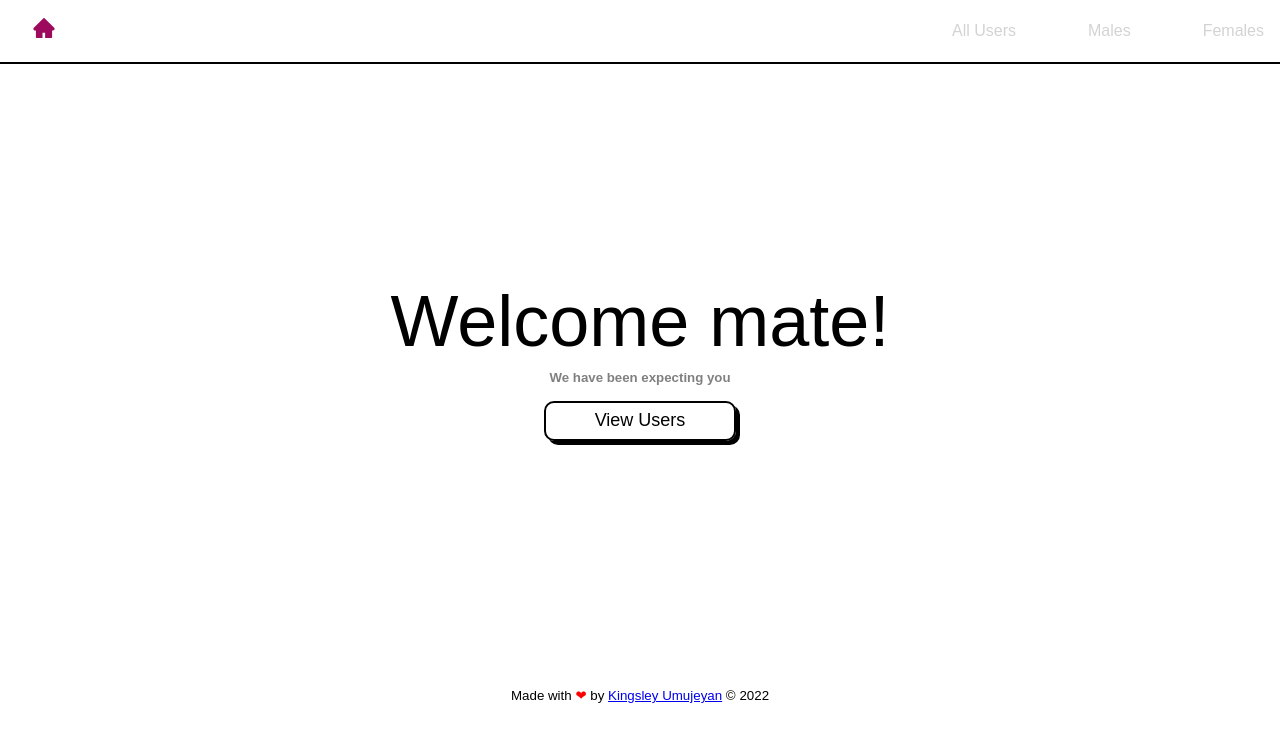
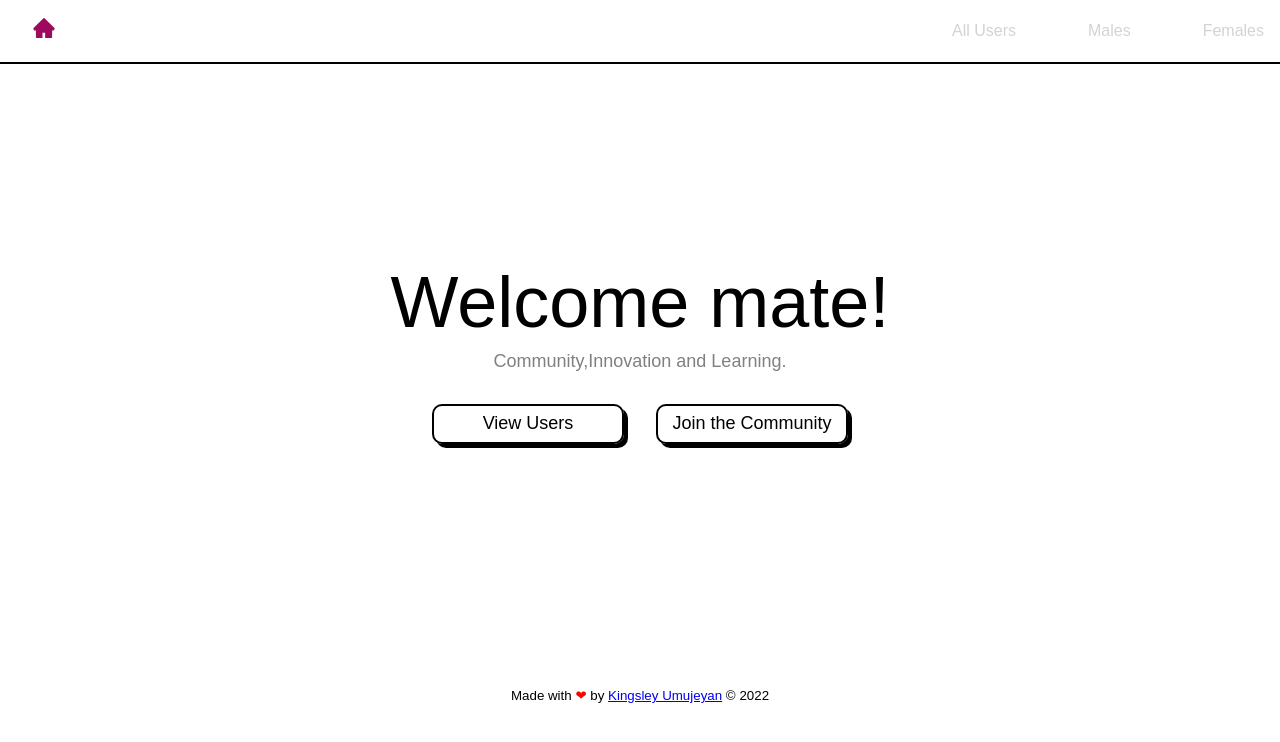
Before and after one commit to kuicpet/users, a React (Create React App) app: page / in a window 1280 px wide. Shown: the top 742 px of the page. Built offline with nearby package versions, Linux system fonts and the light colour scheme.

Commit message:
ft--user modal updated

```diff
--- a/src/App.js
+++ b/src/App.js
@@ -1,7 +1,7 @@
 import React from 'react'
 import { Routes, Route } from 'react-router-dom'
 
-import { Footer, Users, Navbar, NotFound, Males, Females } from './components'
+import { Footer, Users, Navbar, NotFound, Males, Females, User } from './components'
 import Home from './pages/Home'
 
 const App = () => {
@@ -13,6 +13,7 @@ const App = () => {
         <Route exact path='/users' element={<Users />} />
         <Route exact path='/males' element={<Males />} />
         <Route exact path='/females' element={<Females />} />
+        <Route exact path='/user' element={<User />} />
         <Route path='/*' element={<NotFound />} />
       </Routes>
       <Footer />
--- a/src/components/Card.jsx
+++ b/src/components/Card.jsx
@@ -1,9 +1,9 @@
 import React from 'react'
 import styled from 'styled-components'
 
-const Card = ({ image, firstName, lastName, email }) => {
+const Card = ({ image, firstName, lastName, email, userId, getUser}) => {
   return (
-    <Container>
+    <Container onClick={getUser} >
       <Image src={image} alt='' />
       <Details className='details'>
         <h5>
@@ -48,7 +48,7 @@ export const Details = styled.div`
   transform: scale(0);
   z-index: 100;
   font-size: small;
-  background:linear-gradient(0deg,rgb(9,9,9) 0%, rgb(9,9,9,0) 100%) ;
+  background: linear-gradient(0deg, rgb(9, 9, 9) 0%, rgb(9, 9, 9, 0) 100%);
   h5 {
     font-size: 1.125rem;
     font-weight: 700;
--- a/src/components/Error.jsx
+++ /dev/null
@@ -1,37 +0,0 @@
-import React from 'react'
-import styled from 'styled-components'
-
-const ErrorFallback = ({ error }) => {
-  return (
-    <Container>
-      <Content>
-        <p>Something went wrong:</p>
-        <pre>{error.message}</pre>
-      </Content>
-    </Container>
-  )
-}
-
-export const Container = styled.section`
-  display: flex;
-  width: 100%;
-  align-items: center;
-  justify-content: center;
-  min-height: 75vh;
-`
-export const Content = styled.div`
-  p {
-    font-size: 1.5rem;
-    font-weight: 200;
-    color: black;
-    margin: 0.5rem 0;
-    @media screen and (max-width: 400px) {
-      font-size: 2rem;
-    }
-  }
-  pre {
-    color: red;
-    text-align: center;
-  }
-`
-export default ErrorFallback
--- /dev/null
+++ b/src/components/Modal.jsx
@@ -0,0 +1,77 @@
+import React from 'react'
+import styled from 'styled-components'
+
+const Modal = ({ children, onShow, onClose }) => {
+  return (
+    <Container>
+      <Wrapper>
+        <Content>
+          <Button onClick={onClose}>&times;</Button>
+        </Content>
+      </Wrapper>
+    </Container>
+  )
+}
+
+export const Container = styled.div`
+  width: 100%;
+  height: 100%;
+  background-color: rgba(0, 0, 0, 0.5);
+  position: fixed;
+  display: flex;
+  align-items: center;
+  top: 0;
+  bottom: 0;
+  left: 0;
+  right: 0;
+  z-index: 150;
+`
+
+export const Wrapper = styled.div`
+  width: 50%;
+  height: 80%;
+  display: flex;
+  justify-content: center;
+  align-items: center;
+  margin: 0 auto;
+  background-color: #fff;
+  border-radius: 10px;
+  padding: 0.75rem;
+  @media screen and (max-width:768px ){
+    width:80% ;
+  }
+`
+
+export const Content = styled.div`
+  position: relative;
+  width: 100%;
+  height: 100%;
+`
+
+export const Button = styled.button`
+  position: absolute;
+  display: flex;
+  align-items: center;
+  justify-content: center;
+  border: 2px solid black;
+  width: 2.5rem;
+  height: 2.5rem;
+  font-size: 2rem;
+  border-radius: 8px;
+  background-color: white;
+  font-weight: 200;
+  top: 0;
+  right: 0;
+  outline:none ;
+  cursor: pointer;
+  right: -2px;
+  top: -2px;
+  z-index: 2;
+  box-shadow: 2px 2px black;
+  transition: 0.1s ease-in-out;
+  &:hover {
+    transform: translateY(4px);
+    box-shadow: 0 0 0;
+  }
+`
+export default Modal
--- a/src/components/User.js
+++ /dev/null
@@ -1,14 +0,0 @@
-import React from 'react'
-import ErrorBoundary from './Error'
-
-const User = () => {
-  return (
-    <>
-      <ErrorBoundary>
-        <div>User</div>
-      </ErrorBoundary>
-    </>
-  )
-}
-
-export default User
--- /dev/null
+++ b/src/components/User.jsx
@@ -0,0 +1,29 @@
+import React from 'react'
+import styled from 'styled-components'
+import { useParams } from 'react-router-dom'
+
+const User = () => {
+  const { user } = useParams()
+  return (
+    <>
+      <Container>
+        <Wrapper />
+        {user && <h1>{user.first}</h1>}
+        <Wrapper />
+      </Container>
+    </>
+  )
+}
+
+export const Container = styled.div`
+  display: flex;
+  flex-direction: column;
+  width: 100%;
+  align-items: center;
+  justify-content: center;
+`
+export const Wrapper = styled.section`
+  display: flex;
+  width: 50%;
+`
+export default User
--- a/src/components/Users.jsx
+++ b/src/components/Users.jsx
@@ -6,13 +6,17 @@ import Loader from './Loader'
 import Pagination from './Pagination'
 import { FaChevronLeft, FaChevronRight } from 'react-icons/fa'
 import styled from 'styled-components'
+import { useNavigate } from 'react-router-dom'
+import Modal from './Modal'
 
 const PageSize = 10
 
 const Users = () => {
+  const [showModal, setShowModal] = useState(false)
   const [users, setUsers] = useState([])
   const [page, setPage] = useState(1)
   const [loading, setLoading] = useState(false)
+  const [user, setUser] = useState({})
 
   useEffect(() => {
     const fetchData = async () => {
@@ -21,7 +25,7 @@ const Users = () => {
         await fetch(`https://randomuser.me/api/?results=50&seed=abc`)
           .then((res) => res.json())
           .then((data) => {
-            // console.log(data)
+            console.log(data)
             setUsers(data?.results)
           })
       } catch (error) {
@@ -32,10 +36,19 @@ const Users = () => {
     fetchData()
   }, [])
 
+  const getUser = (userId) => {
+    const userDetail = users?.find((user) => user.id.name === userId)
+    console.log(user)
+    setUser(userDetail)
+    setShowModal(true)
+    //navigate('/user')
+  }
+
   const totalUsers = users?.length
   const pageCount = 5
   const steps = page * PageSize - PageSize
 
+  const name = user?.name?.first
   return (
     <>
       {loading && <Loader />}
@@ -45,6 +58,7 @@ const Users = () => {
             .slice(steps, steps + PageSize)
             .map((user, i) => (
               <Card
+                getUser={() => getUser(user.id.name)}
                 key={i}
                 image={user.picture.large}
                 firstName={user.name.first}
@@ -58,6 +72,12 @@ const Users = () => {
           </Container>
         )}
       </Grid>
+      {showModal && (
+        <Modal onShow={showModal} onClose={() => setShowModal(false)}>
+
+          <h1>{name}</h1>
+        </Modal>
+      )}
 
       {users && users.length > 0 && (
         <Wrapper>
--- a/src/components/index.js
+++ b/src/components/index.js
@@ -11,7 +11,6 @@ import Footer from './Footer'
 import Pagination from './Pagination'
 import Males from './Males'
 import Females from './Females'
-import ErrorFallback from './Error'
 
 export {
   Footer,
@@ -27,5 +26,4 @@ export {
   Pagination,
   Females,
   Males,
-  ErrorFallback
 }
--- a/src/index.js
+++ b/src/index.js
@@ -1,17 +1,54 @@
 import React from 'react'
 import ReactDOM from 'react-dom/client'
+import styled from 'styled-components'
 import { ErrorBoundary, useErrorHandler } from 'react-error-boundary'
 import './index.css'
 import App from './App'
 import reportWebVitals from './reportWebVitals'
 import { BrowserRouter as Router } from 'react-router-dom'
-import { ErrorFallback } from './components'
+
+const ErrorFallback = ({ error }) => {
+  return (
+    <Container>
+      <Content>
+        <p>Something went wrong</p>
+        <pre>{error.message}</pre>
+      </Content>
+    </Container>
+  )
+}
+
+export const Container = styled.section`
+  display: flex;
+  flex-direction: column ;
+  width: 100%;
+  align-items: center;
+  justify-content: center;
+  min-height: 75vh;
+`
+export const Content = styled.div`
+  p {
+    font-size: 1.5rem;
+    font-weight: 200;
+    text-align: center ;
+    color: black;
+    margin: 0.5rem 0;
+    @media screen and (max-width: 400px) {
+      font-size: 2rem;
+    }
+  }
+  pre {
+    color: red;
+    width: 50% ;
+    text-align: center;
+  }
+`
 
 const root = ReactDOM.createRoot(document.getElementById('root'))
 root.render(
   <React.StrictMode>
     <Router>
-      <ErrorBoundary FallbackComponent={<ErrorFallback />}>
+      <ErrorBoundary FallbackComponent={ErrorFallback}>
         <App />
       </ErrorBoundary>
     </Router>
--- a/src/pages/Home.jsx
+++ b/src/pages/Home.jsx
@@ -3,17 +3,22 @@ import styled from 'styled-components'
 import { useNavigate } from 'react-router-dom'
 
 const Home = () => {
-    const navigate = useNavigate()
-    const handleClick = () => {
-        navigate('/users')
-    }
+  const navigate = useNavigate()
+  const handleClick = () => {
+    navigate('/users')
+  }
   return (
     <Container>
       <Content>
         <h1>Welcome mate!</h1>
-        <h5>We have been expecting you</h5>
+        <h5>Community,Innovation and Learning.</h5>
       </Content>
-      <Button type='button' onClick={() => handleClick()}>View Users</Button>
+      <Wrapper>
+        <Button type='button' onClick={() => handleClick()}>
+          View Users
+        </Button>
+        <Button>Join the Community</Button>
+      </Wrapper>
     </Container>
   )
 }
@@ -32,6 +37,7 @@ export const Content = styled.section`
     font-size: 4.5rem;
     font-weight: 200;
     margin: 0.5rem 0;
+    text-align: center;
     @media screen and (max-width: 400px) {
       font-size: 3rem;
     }
@@ -39,6 +45,19 @@ export const Content = styled.section`
   h5 {
     color: gray;
     text-align: center;
+    font-size: 1.125rem;
+    font-weight: 200;
+  }
+`
+export const Wrapper = styled.div`
+  display: flex;
+  margin: 1rem ;
+  align-items: center;
+  justify-content: center;
+
+  width: 100%;
+  @media screen and (max-width: 400px) {
+    flex-direction: column;
   }
 `
 export const Button = styled.button`
```
